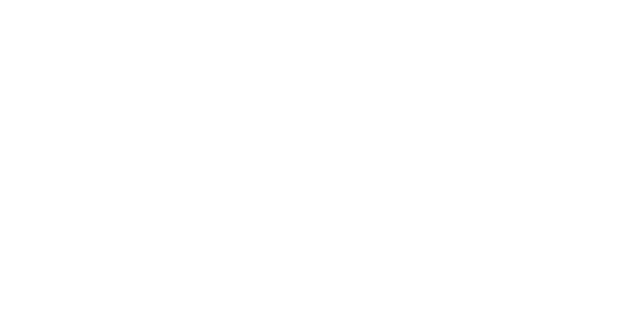
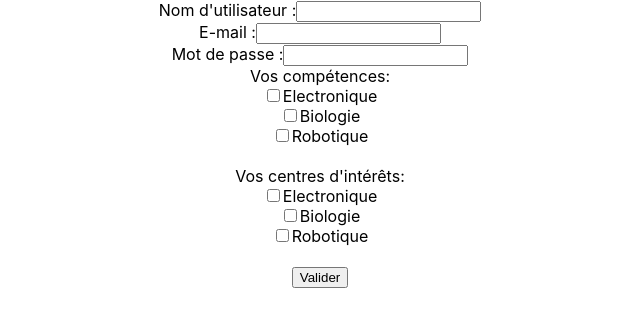
Before and after one commit to emilie-anglade/projectLab, a React (Create React App) app: page /signup in a window 1280 px wide. Shown: the top 326 px of the page, without its empty margins (320-960 px from the left). Built offline with nearby package versions, Linux system fonts and the light colour scheme.

Commit message:
routes signIn signUp Profile CreateProject MembersList

```diff
--- a/package.json
+++ b/package.json
@@ -6,6 +6,7 @@
     "@testing-library/jest-dom": "^5.11.9",
     "@testing-library/react": "^11.2.3",
     "@testing-library/user-event": "^12.6.0",
+    "axios": "^0.21.1",
     "react": "^17.0.1",
     "react-dom": "^17.0.1",
     "react-router-dom": "^5.2.0",
--- a/src/App.js
+++ b/src/App.js
@@ -6,9 +6,12 @@ import {
   Link
 } from "react-router-dom";
 
-import Connexion from './components/Connexion';
+import CreateProject from './components/CreateProject';
 import Home from './components/Home';
-import Inscription from './components/Inscription';
+import MembersList from './components/MembersList';
+import Profile from './components/Profile';
+import SignIn from './components/SignIn';
+import SignUp from './components/SignUp';
 
 import './App.css';
 
@@ -20,11 +23,20 @@ function App() {
           <Route exact path="/">
             <Home />
           </Route>
-          <Route path="/connexion">
-            <Connexion />
+          <Route path="/signin">
+            <SignIn />
           </Route>
-          <Route path="/inscription">
-            <Inscription />
+          <Route path="/signup">
+            <SignUp />
+          </Route>
+          <Route path="/profile">
+            <Profile />
+          </Route>
+          <Route path="/createproject">
+            <CreateProject />
+          </Route>
+          <Route path="/memberslist">
+            <MembersList />
           </Route>
         </Switch>
       </div>
--- /dev/null
+++ b/src/components/Checkbox.js
@@ -0,0 +1,19 @@
+import React from "react";
+
+const Checkbox = ({ value, label, id, name, onChange, isChecked }) => {
+  return (
+    <div key={id}>
+      <input
+        type="checkbox"
+        id={id}
+        name={name}
+        value={value}
+        onChange={onChange}
+        checked={isChecked}
+      />
+      <label htmlFor={id}>{label}</label>
+    </div>
+  );
+};
+
+export default Checkbox;
--- /dev/null
+++ b/src/components/CreateProject.js
@@ -0,0 +1,15 @@
+import React from 'react';
+import {BrowserRouter as Router, Link} from 'react-router-dom';
+
+const CreateProject = () => {
+  return (
+    <div>
+      <h1>
+        Mon projet
+      </h1>
+      <Link to="/memberslist">Recrutez des Makers</Link>
+    </div>
+  );
+}
+
+export default CreateProject;
--- a/src/components/Home.js
+++ b/src/components/Home.js
@@ -6,8 +6,8 @@ const Home = () => {
     <div>
       <h1>Welcome to ProjectLab</h1>
       <section>
-      <button><Link to="/inscription">Inscription</Link></button>
-      <button><Link to="/connexion">Connexion</Link></button>
+      <button><Link to="/signup">Inscription</Link></button>
+      <button><Link to="/signin">Connexion</Link></button>
       </section>
     </div>
   )
--- a/src/components/Inscription.js
+++ /dev/null
@@ -1,9 +0,0 @@
-import React from 'react';
-
-const Inscription = () => {
-  return (
-    <h1>Inscription</h1>
-  )
-}
-
-export default Inscription;
--- /dev/null
+++ b/src/components/MembersList.js
@@ -0,0 +1,32 @@
+import React from 'react';
+import axios from 'axios';
+
+class MembersList extends React.Component {
+  constructor(props) {
+    super(props);
+    this.state = {
+      makers: []
+    };
+  }
+
+  componentDidMount() {
+    axios.get(`https://jsonplaceholder.typicode.com/users`)
+      .then(res => {
+        const makers = res.data;
+        this.setState({ makers });
+      })
+  }
+
+  render() {
+    return (
+      <div>
+        <h1>Recrutez des Makers!</h1>
+        <ul>
+          {this.state.makers.map(maker => <li>{maker.name}</li>)}
+        </ul>
+      </div>
+    )
+  }
+}
+
+export default MembersList;
--- /dev/null
+++ b/src/components/Profile.js
@@ -0,0 +1,15 @@
+import React from 'react';
+import {BrowserRouter as Router, Link} from 'react-router-dom';
+
+const Profile = () => {
+  return (
+    <div>
+      <h1>Profil</h1>
+      <button>
+        <Link to="/createproject">Créer un projet</Link>
+      </button>
+    </div>
+  )
+}
+
+export default Profile;
--- a/src/components/Connexion.js
+++ b/src/components/SignIn.js
@@ -1,9 +1,9 @@
 import React from 'react';
 
-const Connexion = () => {
+const SignIn = () => {
   return (
     <h1>Connexion</h1>
   )
 }
 
-export default Connexion;
+export default SignIn;
--- /dev/null
+++ b/src/components/SignUp.js
@@ -0,0 +1,150 @@
+import React from 'react';
+import Checkbox from './Checkbox';
+import { withRouter } from "react-router-dom";
+
+class SignUp extends React.Component {
+  constructor(props) {
+    super(props);
+    this.state = {
+      username: "",
+      password: "",
+      email: "",
+      skills: [
+        { id: 1, value: "Electronique", isChecked: false },
+        { id: 2, value: "Biologie", isChecked: false },
+        { id: 3, value: "Robotique", isChecked: false },
+      ],
+      interests: [
+        { id: 4, value: "Electronique", isChecked: false },
+        { id: 5, value: "Biologie", isChecked: false },
+        { id: 6, value: "Robotique", isChecked: false },
+      ],
+    };
+  }
+
+  handleCheckElement = (e) => {
+    const skills = this.state.skills;
+    const interests = this.state.interests;
+    skills.forEach((skill) => {
+      if (skill.value === e.target.value)
+        skill.isChecked = e.target.checked;
+    });
+    interests.forEach((interest) => {
+      if (interest.value === e.target.value)
+        interest.isChecked = e.target.checked;
+    });
+    this.setState({ skills: skills, interests: interests });
+  };
+
+  handleInputChange = (event) => {
+    const target = event.target;
+    const value = target.value;
+    const name = target.name;
+
+    this.setState({
+      [name]: value
+    });
+  };
+
+  submitForm = (e) => {
+    e.preventDefault();
+    console.log(this.state);
+    alert(`Welcome ${this.state.username}`);
+    this.props.history.push('/profile');
+  };
+
+  render() {
+    return (
+      <form onSubmit={this.submitForm}>
+        <label htmlFor="username">
+          Nom d'utilisateur :
+          <input
+            id="username"
+            name="username"
+            type="text"
+            minLength="4"
+            required
+            checked={this.state.firstname}
+            onChange={this.handleInputChange} />
+        </label>
+        <br />
+        <label htmlFor="email">
+          E-mail :
+          <input
+            id="email"
+            name="email"
+            type="email"
+            required
+            checked={this.state.email}
+            onChange={this.handleInputChange} />
+        </label>
+        <br />
+        <label htmlFor="password">
+          Mot de passe :
+          <input
+            id="password"
+            name="password"
+            type="password"
+            minLength="6"
+            required
+            checked={this.state.password}
+            onChange={this.handleInputChange} />
+        </label>
+        <br />
+        <legend>
+          Vos compétences:
+          <Checkbox
+            value="Electronique"
+            label="Electronique"
+            id="1"
+            name="skills"
+            onChange={this.handleCheckElement}
+          />
+          <Checkbox
+            value="Biologie"
+            label="Biologie"
+            id="2"
+            name="skills"
+            onChange={this.handleCheckElement}
+          />
+          <Checkbox
+            value="Robotique"
+            label="Robotique"
+            id="3"
+            name="skills"
+            onChange={this.handleCheckElement}
+          />
+        </legend>
+        <br />
+        <legend>
+          Vos centres d'intérêts:
+          <Checkbox
+            value="Electronique"
+            label="Electronique"
+            id="4"
+            name="interests"
+            onChange={this.handleCheckElement}
+          />
+          <Checkbox
+            value="Biologie"
+            label="Biologie"
+            id="5"
+            name="interests"
+            onChange={this.handleCheckElement}
+          />
+          <Checkbox
+            value="Robotique"
+            label="Robotique"
+            id="6"
+            name="interests"
+            onChange={this.handleCheckElement}
+          />
+        </legend>
+        <br />
+        <input type="submit" value="Valider"/>
+      </form>
+    );
+  }
+}
+
+export default withRouter(SignUp);
```
Also changed, not shown: 2 other files (tests, documents, lock files or other folders).
